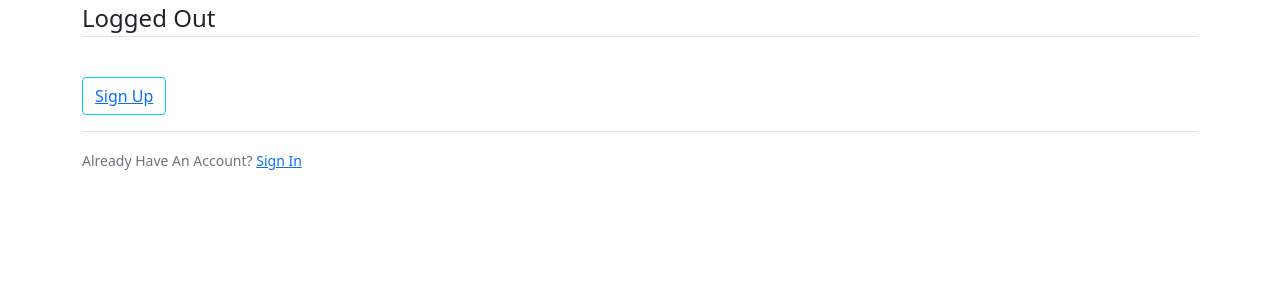
After one commit to Husain-Jinia/Django-Note-Taking-App, a Django app: page /logout/ in a window 1280 px wide. The commit adds this page. Shown: the top 300 px of the page. Run offline with Django 4.2, Linux system fonts and the light colour scheme; some libraries are stand-ins or nearby versions.

```diff
--- a/notes/templates/create-notes-page.html
+++ b/notes/templates/create-notes-page.html
@@ -1,7 +1,7 @@
 {% extends 'base.html' %}
 {% block content %}
 
-
+    {%if user.is_authenticated %}
     <div class="mb-3" >
         <div class="container" >
             <div class="content-section">
@@ -23,4 +23,5 @@
         var name = "{{user.id}}";
         document.getElementById("elder").value = name;
     </script>
+    {% endif %}
 {% endblock content %}
--- /dev/null
+++ b/user/templates/users/logout.html
@@ -0,0 +1,25 @@
+
+{% extends 'base.html' %}
+{% load crispy_forms_tags %}
+{% block content %}
+<div class="container">
+    <div class="content-section">
+        <form method="POST">
+            {% csrf_token %}
+            <fieldset class="form-group">
+                <legend class="border-bottom mb-4">Logged Out </legend>
+                {{ form|crispy }}
+            </fieldset>
+            <div class="form-group my-3">
+                <button  class="btn btn-outline-info" type="submit"><a class="ml-2"  href="{% url 'register' %}">Sign Up<a/></button>
+            </div>
+        </form>
+        <div class="border-top pt-3">
+            <small class="text-muted">
+                Already Have An Account? <a class="ml-2" href="{% url 'login' %}">Sign In</a>
+            </small>
+        </div>
+    </div>
+</div>
+
+{%endblock content%}
```
Also changed, not shown: notes/templates/display-notes-page.html (+6 -4 lines).
